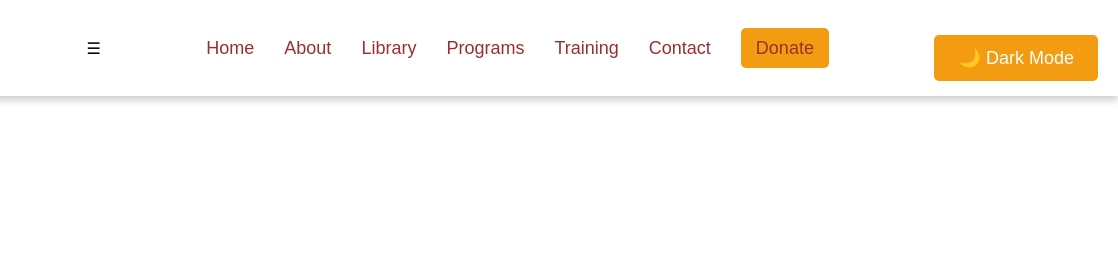
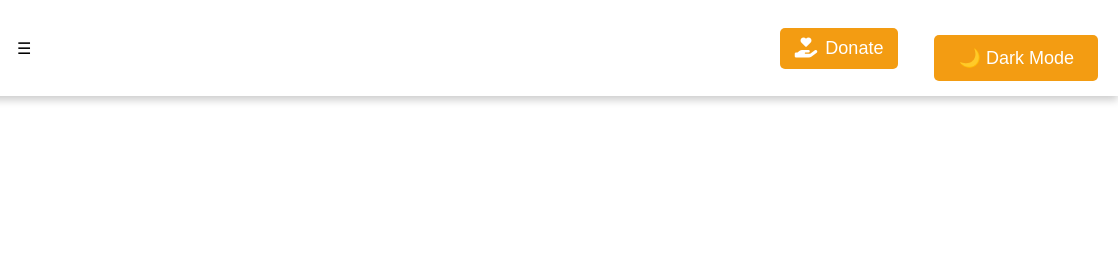
Before and after one commit to syedamerjunaid/NextGen, a plain HTML site: page index.html in a window 1280 px wide. Shown: the top 280 px of the page, 162-1280 px from the left. Drawn offline with Linux system fonts and the light colour scheme; a script that the page names is missing.

Commit message:
Improved

```diff
--- a/index.html
+++ b/index.html
@@ -6,6 +6,7 @@
     <title>NextGen Muslims</title>
     <link rel="stylesheet" href="style.css">
     <script defer src="script.js"></script>
+    <link rel="stylesheet" href="https://cdnjs.cloudflare.com/ajax/libs/font-awesome/6.4.2/css/all.min.css">
 </head>
 <body>
 
@@ -17,13 +18,13 @@
         <div class="menu-toggle">&#9776;</div>
         <div class="nav-container">
             <ul class="nav-links">
-                <li><a href="#home">Home</a></li>
-                <li><a href="#about">About</a></li>
-                <li><a href="#library">Library</a></li>
-                <li><a href="#programs">Programs</a></li>
-                <li><a href="#training">Training</a></li>
-                <li><a href="#contact">Contact</a></li>
-                <li><a href="#donate" class="donate-button">Donate</a></li>
+                <li><a href="#home"><i class="fas fa-home"></i> Home</a></li>
+                <li><a href="#about"><i class="fas fa-info-circle"></i> About</a></li>
+                <li><a href="#library"><i class="fas fa-book"></i> Library</a></li>
+                <li><a href="#programs"><i class="fas fa-graduation-cap"></i> Programs</a></li>
+                <li><a href="#training"><i class="fas fa-chalkboard-teacher"></i> Training</a></li>
+                <li><a href="#contact"><i class="fas fa-envelope"></i> Contact</a></li>
+                <li><a href="#donate" class="donate-button"><i class="fas fa-hand-holding-heart"></i> Donate</a></li>
             </ul>
         </div>
         <div class="nav-buttons">
--- a/style.css
+++ b/style.css
@@ -39,14 +39,26 @@
 
 .nav-links a {
     text-decoration: none;
-    color: rgb(155, 47, 47);
+    color: white;
     font-size: 18px;
     font-weight: 500;
+    display: flex;
+    align-items: center;
+    gap: 8px;
     transition: color 0.3s ease-in-out;
+}
+
+.nav-links a i {
+    font-size: 20px;
+    transition: transform 0.3s ease-in-out;
 }
 
 .nav-links a:hover {
     color: #f39c12;
+}
+
+.nav-links a:hover i {
+    transform: scale(1.2);
 }
 
 /* Hero Section */
```
